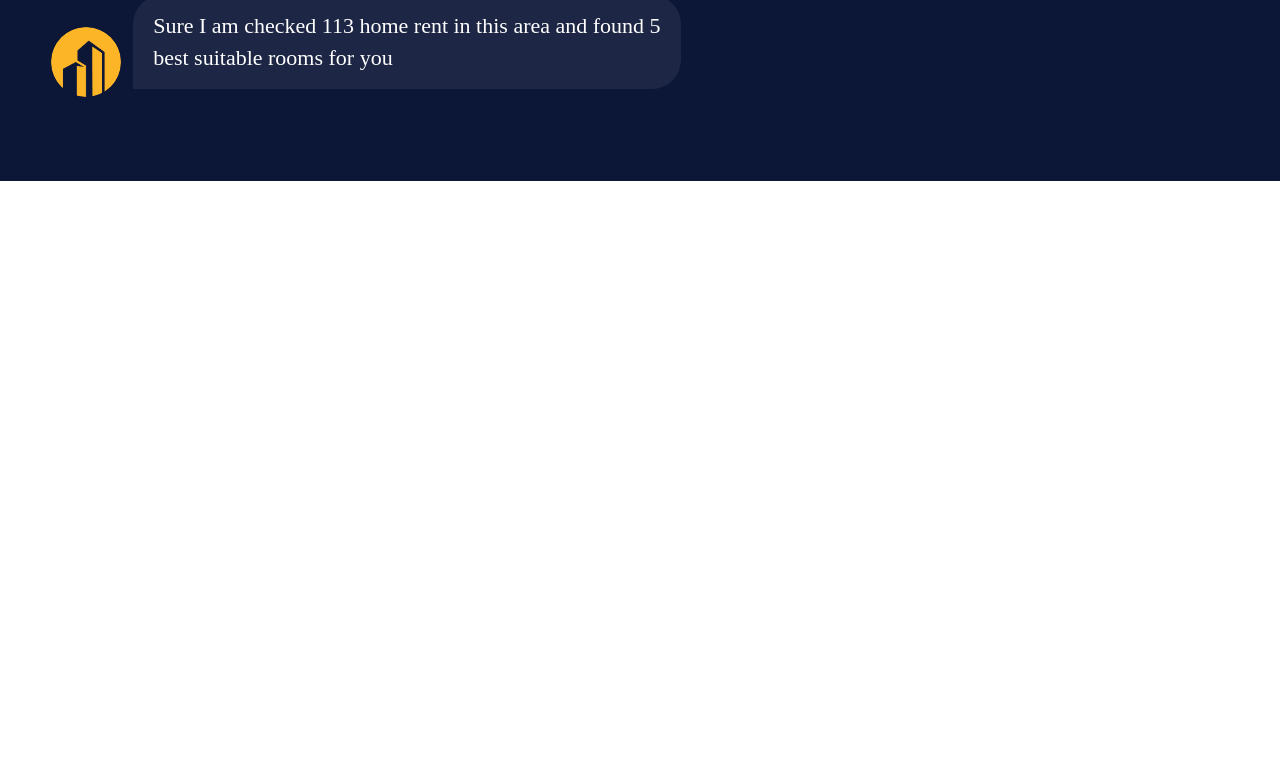
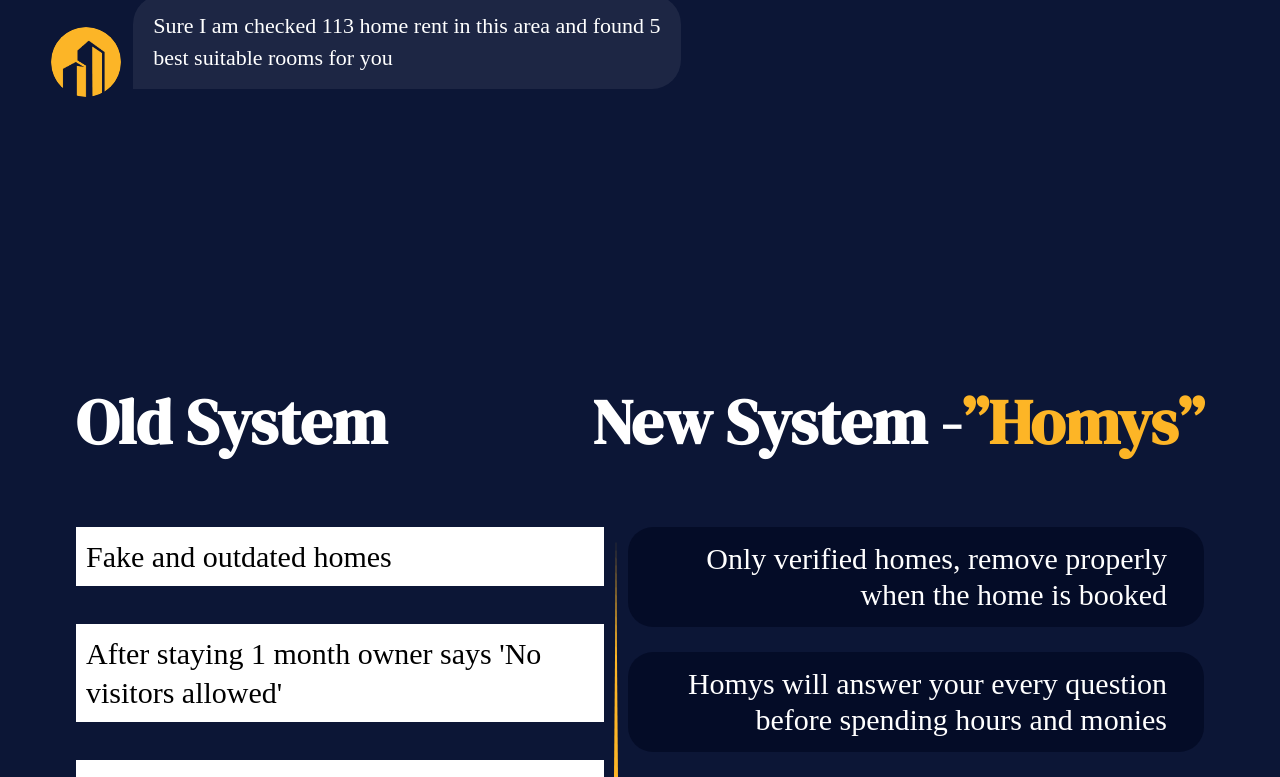
Before and after one commit to codewithyashsoni/homys-landing-page, a React (Vite) app: page / in a window 1280 px wide. Shown: the part 719-1496 px from the top of the page. Before the commit the page ends 900 px from the top, so only its background shows below. Built offline with nearby package versions, Linux system fonts and the light colour scheme.

Commit message:
Added new page

```diff
--- /dev/null
+++ b/src/AdvantagesPage.jsx
@@ -0,0 +1,57 @@
+function AdavantagesPage(){
+    return(
+        <div className="advantages-page-container">
+            <div className="heading-container">
+                <h2>Old System</h2>
+                <h2>New System -<span className="highlight">”Homys”</span></h2>
+            </div>
+
+            <div className="advantage-page-sections">
+                <div className="old-section">
+                    <div className="old-section-para">
+                        <span>Fake and outdated homes</span>
+                    </div>
+                    <div className="old-section-para">
+                        <span>After staying 1 month owner says 'No visitors allowed'</span>
+                    </div>
+                    <div className="old-section-para">
+                        <span>After going to check room "No Sunlight", "broken walls but not in photo"</span>
+                    </div>
+                    <div className="old-section-para">
+                        <span>After visiting 3 times owner says "No bachelor allowed"</span>
+                    </div>
+                    <div className="old-section-para">
+                        <span>Owner mentioned in app but after calling 'Need brokerage'</span>
+                    </div>
+                    <div className="old-section-para">
+                        <span>Paying for 30 matches, unlimited fare of visiting home but real match '0'</span>
+                    </div>
+                </div>
+
+                <div className="divider"></div>
+
+                <div className="new-section">
+                    <div className="new-section-para">
+                        <span>Only verified homes, remove properly when the home is booked</span>
+                    </div>
+                    <div className="new-section-para">
+                        <span>Homys will answer your every question before spending hours and monies</span>
+                    </div>
+                    <div className="new-section-para">
+                        <span>Homys will show you exact matches based on your preferences</span>
+                    </div>
+                    <div className="new-section-para">
+                        <span>Homys will show you rating label based verified reviews from previous tenants</span>
+                    </div>
+                    <div className="new-section-para">
+                        <span>Verified only after reporting fake owner account will be permanently banned</span>
+                    </div>
+                    <div className="new-section-para">
+                        <span>Paying after 100% matches only not for 20-50 fake numbers</span>
+                    </div>
+                </div>
+            </div>
+        </div>
+    )
+}
+export default AdavantagesPage
--- a/src/App.jsx
+++ b/src/App.jsx
@@ -1,10 +1,12 @@
 import LandingPage from './LandingPage.jsx'
+import AdavantagesPage from './AdvantagesPage.jsx'
 function App() {
 
   return (
-    <>
+    <div className = "home-container">
       <LandingPage />
-    </>
+      <AdavantagesPage />
+    </div>
   )
 }
 
--- a/src/index.css
+++ b/src/index.css
@@ -32,16 +32,19 @@ body {
     width: 100%;
     min-height: 100vh;
 }
+.home-container{
+    background-color: #0C1636;
+    color: #ffffff;
+    position: relative;
+}
 
 /* =================================
    MAIN LANDING PAGE
 ================================= */
 
 .landing-page-container {
-    background-color: #0C1636;
-    color: white;
     width: 100%;
-    min-height: max(100vh, 900px);
+    min-height: 1024px;
     position: relative;
     overflow: visible;
 }
@@ -300,6 +303,73 @@ body {
         opacity: 1;
         transform: scale(1);
     }
+}
+
+.advantages-page-container{
+    width: 100%;
+    min-height: 1056px;
+    position: relative;
+    overflow: visible;
+}
+.heading-container{
+    width: 100%;
+    position: absolute;
+    top: 74px;
+    display: flex;
+    justify-content: space-between;
+    padding: 0 76px;
+    font-family: "DM Serif Display", serif;
+    font-weight: 400;
+    font-size: 42px;
+}
+.advantage-page-sections{
+    width: 100%;
+    position: absolute;
+    top: 222px;
+    padding: 0 76px;
+    display: flex;
+    justify-content: space-between;
+
+}
+.old-section{
+    display: flex;
+    flex-direction: column;
+    gap: 38px;
+}
+.old-section-para{
+    padding: 10px;
+    background-color: #FFFFFF;
+    color: #000000;
+    font-size: 30px;
+    max-width: 528px;
+    line-height: 1.3;
+}
+.new-section{
+    display: flex;
+    flex-direction: column;
+    gap: 25px;
+}
+.new-section-para{
+    padding: 14px 37px;
+    background-color: #010921A8;
+    color: #FFFFFF;
+    text-align: right;
+    font-size: 30px;
+    max-width: 576px;
+    line-height: 1.2;
+    border-radius: 25px;
+}
+.divider{
+    height: 715px;
+    width: 6px;
+    margin: auto 0;
+    background-color: #FDB526;
+    clip-path: polygon(
+        50% 0%,
+        100% 50%,
+        50% 100%,
+        0% 50%
+    );
 }
 
 /* =================================
```
